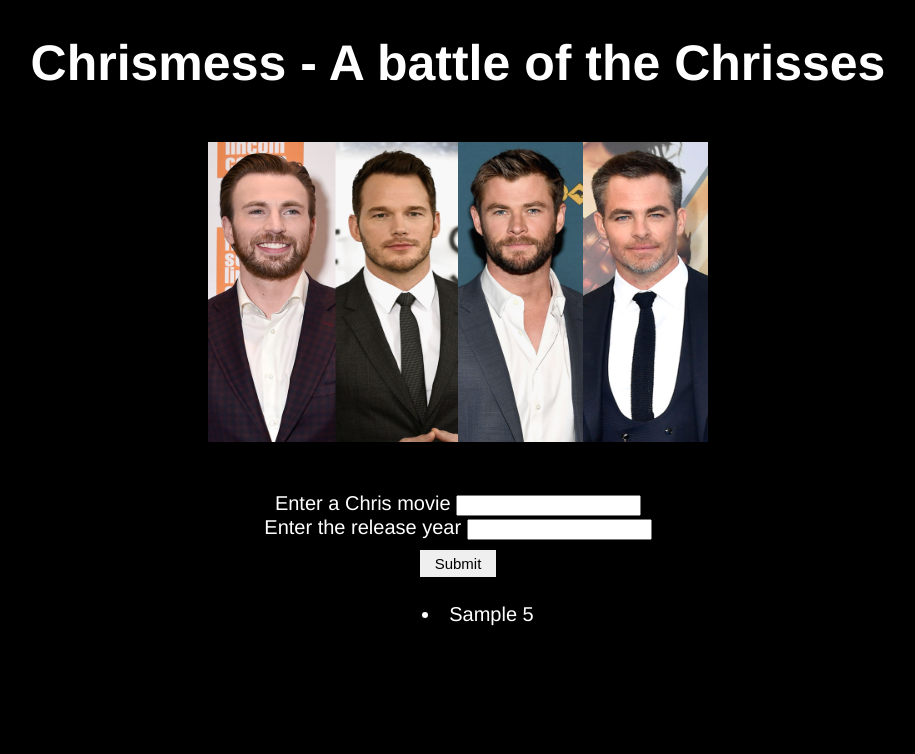
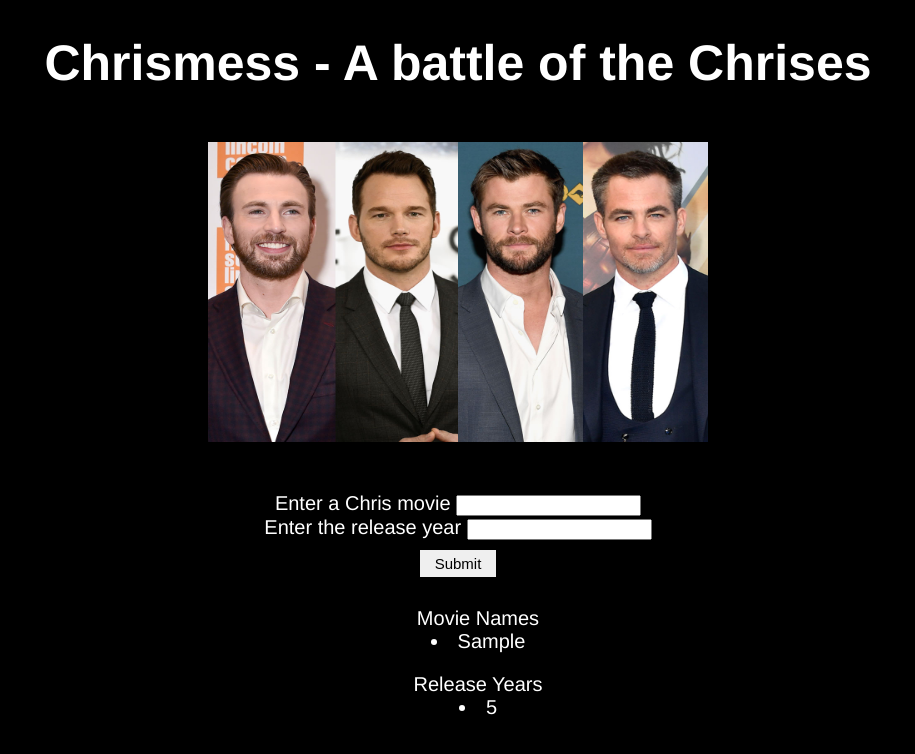
Before and after one commit to avleen2898/chrismess, a plain HTML site: page index.html in a window 1280 px wide. Both pictures are taken after typing "Sample", "5" into the empty fields and a click on the button "Submit". Shown: the whole page, without its empty margins (182-1097 px from the left). Drawn offline with Linux system fonts and the light colour scheme.

Commit message:
Divide movie name and movie release year into separate lists

```diff
--- a/index.css
+++ b/index.css
@@ -23,6 +23,7 @@ img{
 ul{
     list-style-position: inside;
     text-align:center;
+    font-size: 20px;
 }
 button{
     padding: 5px 15px;
--- a/index.html
+++ b/index.html
@@ -8,7 +8,7 @@
     <link rel="stylesheet" type="text/css" media="screen" href="index.css" />
 </head>
 <body>
-        <h1> Chrismess - A battle of the Chrisses</h1>
+        <h1> Chrismess - A battle of the Chrises</h1>
         <img src="chrisBattle.jpg">
 
     <form id="chrisMovies">
@@ -22,6 +22,11 @@
     </form>
 
     <ul id="displayMovies">
+        Movie Names
+    </ul>
+
+    <ul id="displayYears">
+        Release Years
     </ul>
 
     <script src="index.js"></script>
--- a/index.js
+++ b/index.js
@@ -1,16 +1,23 @@
 const form = document.querySelector("#chrisMovies");
 
-const generateNewElement = function(){
-    let item = document.createElement('li');
+const generateNewMovie = function(){
+    let movie = document.createElement('li');
     let movieName = document.querySelector('#movieName').value;
+    movie.textContent = movieName;
+    return movie;
+}
+const generateNewYear = function(){
+    let year = document.createElement('li');
     let movieYear = document.querySelector('#movieYear').value;
-    item.textContent = movieName + ' ' + movieYear;
-    return item;
+    year.textContent = movieYear;
+    return year;
 }
 const listOfMovies = function(ev){
     ev.preventDefault();
-    const list = document.querySelector('#displayMovies');
-    list.appendChild(generateNewElement());
+    const list1 = document.querySelector('#displayMovies');
+    const list2 = document.querySelector('#displayYears');
+    list1.appendChild(generateNewMovie());
+    list2.appendChild(generateNewYear());
     form.reset();
 }
 
```
Also changed, not shown: 1 other file.
